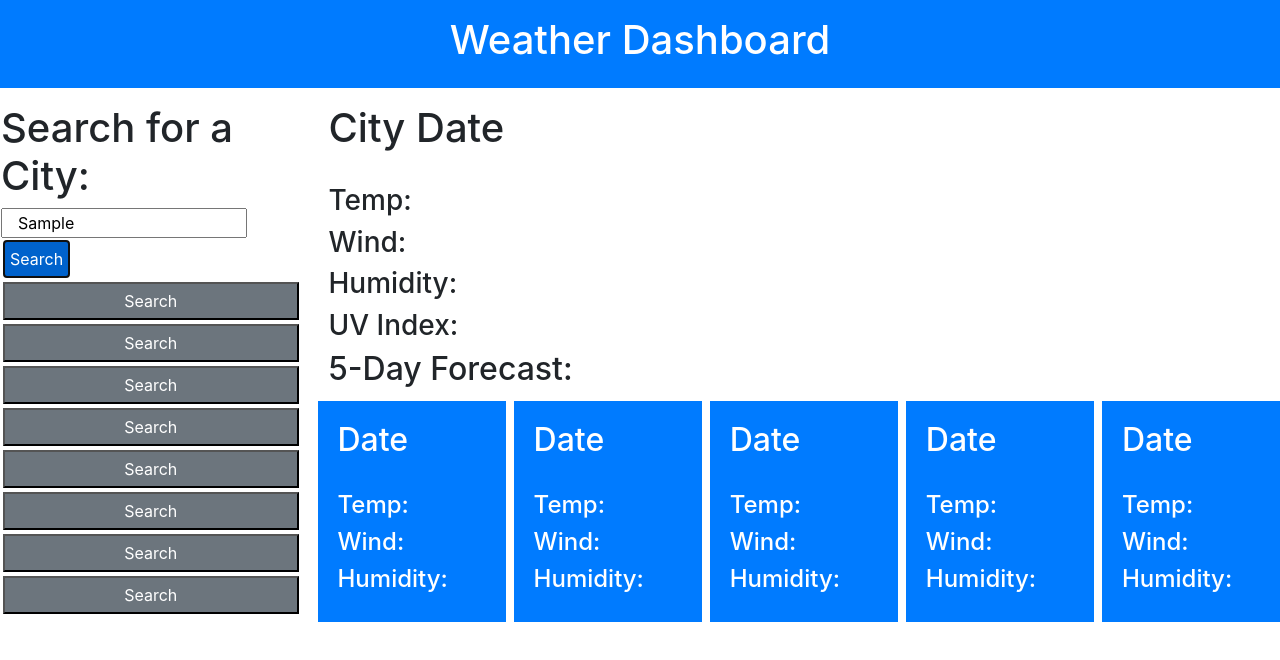
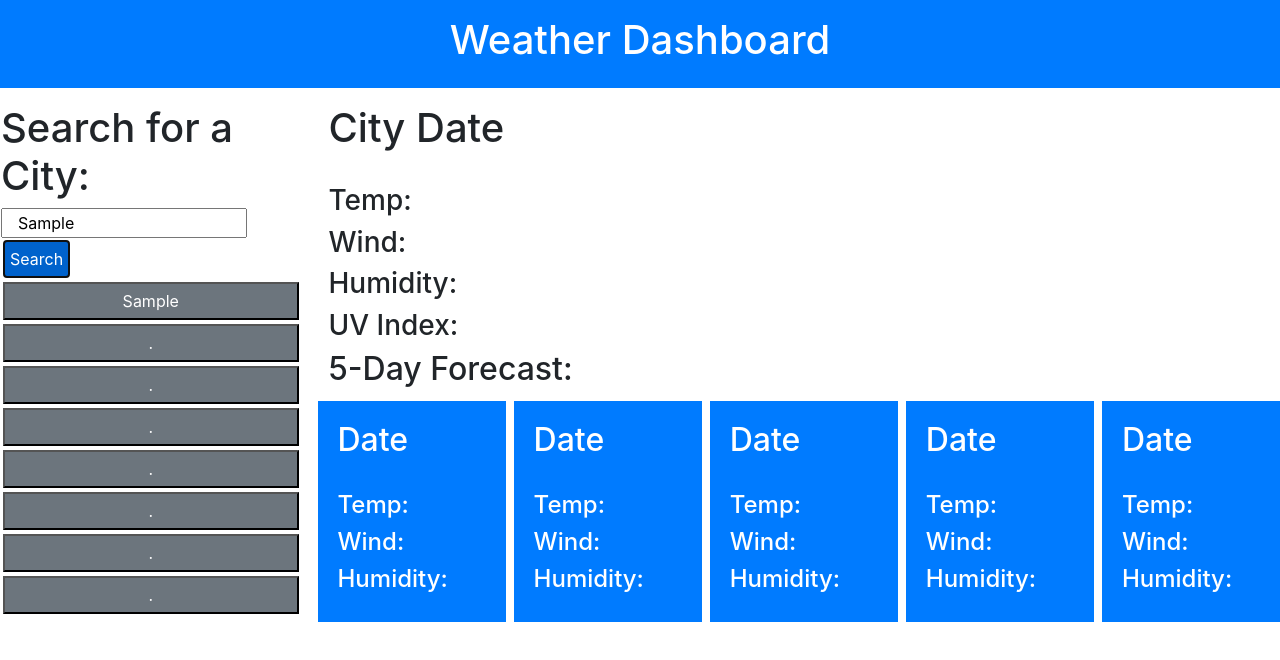
Before and after one commit to TheAltoidian/Weather-Dashboard, a plain HTML site: page index.html in a window 1280 px wide. Both pictures are taken after typing "Sample" into the empty fields and a click on the button "Search". Drawn offline with nearby package versions, Linux system fonts and the light colour scheme; no server answers.

Commit message:
updating search history list in local storage

```diff
--- a/assets/script.js
+++ b/assets/script.js
@@ -10,6 +10,15 @@ let currentWind = document.getElementById("currentWind");
 let currentHumidity = document.getElementById("currentHumidity");
 let currentUVIndex = document.getElementById("UVIndex");
 let currentIcon = document.getElementById("currentIcon");
+
+let searchHistory = [".", ".", ".", ".", ".", ".", ".", "."];
+// Assigns value to search history buttons
+const setHistoryButtons = function () {
+    for (let i = 0; i < 8; i++) {
+        document.getElementById("history" + i).textContent = searchHistory[i];
+    }
+    localStorage.setItem("searchHistoryStorage", JSON.stringify(searchHistory));
+};
 
 // Convert city to coordinates, pass coordinates to function to get weather
 fetch(coords)
@@ -52,13 +61,37 @@ function oneCallWeather(cityLat, cityLon) {
                     let temperature = document.getElementById("day" + i + "Temp");
                     let wind = document.getElementById("day" + i + "Wind");
                     let humidity = document.getElementById("day" + i + "Humidity");
-                    let forecastWeather = 'https://openweathermap.org/img/wn/' + data.daily[i+1].weather[0].icon + '.png';
-                    document.getElementById(i+"Icon").setAttribute("src", forecastWeather);
-                    day.textContent = new Date(data.daily[i+1].dt * 1000).toLocaleDateString("en-US");
-                    temperature.textContent = "Temp: " + data.daily[i+1].temp.max + " F";
-                    wind.textContent = "Wind: " + data.daily[i+1].wind_speed + "mph";
-                    humidity.textContent = "Humidity: " + data.daily[i+1].humidity + "%";
+                    let forecastWeather = 'https://openweathermap.org/img/wn/' + data.daily[i + 1].weather[0].icon + '.png';
+                    document.getElementById(i + "Icon").setAttribute("src", forecastWeather);
+                    day.textContent = new Date(data.daily[i + 1].dt * 1000).toLocaleDateString("en-US");
+                    temperature.textContent = "Temp: " + data.daily[i + 1].temp.max + " F";
+                    wind.textContent = "Wind: " + data.daily[i + 1].wind_speed + "mph";
+                    humidity.textContent = "Humidity: " + data.daily[i + 1].humidity + "%";
                 }
             })
         });
 }
+
+// Updates search history
+const updateList = function (input) {
+    for (let i = 7; i > 0; i--) {
+        searchHistory[i] = searchHistory[i - 1];
+        console.log("search history "+i+": "+searchHistory[i]);
+    }
+    searchHistory[0] = input;
+    console.log(input);
+    console.log("search history 0: "+searchHistory[0]);
+    setHistoryButtons();
+};
+
+// On click of Search button, update search history
+document.getElementById("search").addEventListener("click", function () {
+    let input = document.getElementById("city").value;
+    console.log(input);
+    updateList(input);
+});
+
+if (localStorage.getItem("searchHistoryStorage")) {
+    searchHistory = JSON.parse(localStorage.getItem("searchHistoryStorage"));
+    setHistoryButtons();
+};
--- a/index.html
+++ b/index.html
@@ -20,17 +20,17 @@
             <div class="text-black" id="searchArea">
                 <h1>Search for a City:</h1>
                 <input class="col-10" type="text" id="city" placeholder="San Francisco">
-                <button class="bg-primary text-white">Search</button>
+                <button class="bg-primary text-white" id="search">Search</button>
             </div>
             <div id="history">
-                <button class="bg-secondary col-12 text-white" id="history0">Search</button>
-                <button class="bg-secondary col-12 text-white" id="history1">Search</button>
-                <button class="bg-secondary col-12 text-white" id="history2">Search</button>
-                <button class="bg-secondary col-12 text-white" id="history3">Search</button>
-                <button class="bg-secondary col-12 text-white" id="history4">Search</button>
-                <button class="bg-secondary col-12 text-white" id="history5">Search</button>
-                <button class="bg-secondary col-12 text-white" id="history6">Search</button>
-                <button class="bg-secondary col-12 text-white" id="history7">Search</button>
+                <button class="bg-secondary col-12 text-white" id="history0">.</button>
+                <button class="bg-secondary col-12 text-white" id="history1">.</button>
+                <button class="bg-secondary col-12 text-white" id="history2">.</button>
+                <button class="bg-secondary col-12 text-white" id="history3">.</button>
+                <button class="bg-secondary col-12 text-white" id="history4">.</button>
+                <button class="bg-secondary col-12 text-white" id="history5">.</button>
+                <button class="bg-secondary col-12 text-white" id="history6">.</button>
+                <button class="bg-secondary col-12 text-white" id="history7">.</button>
             </div>
         </div>
         <div class="p-3 mb-2 col-9" id="weatherInfo">
```
